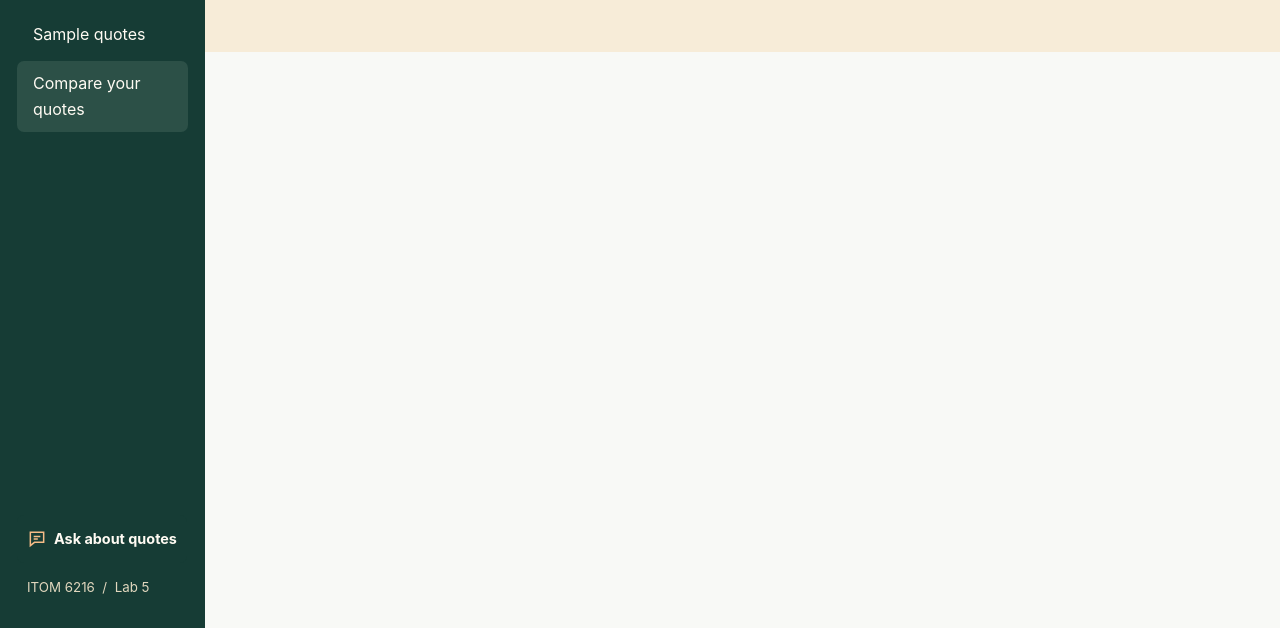
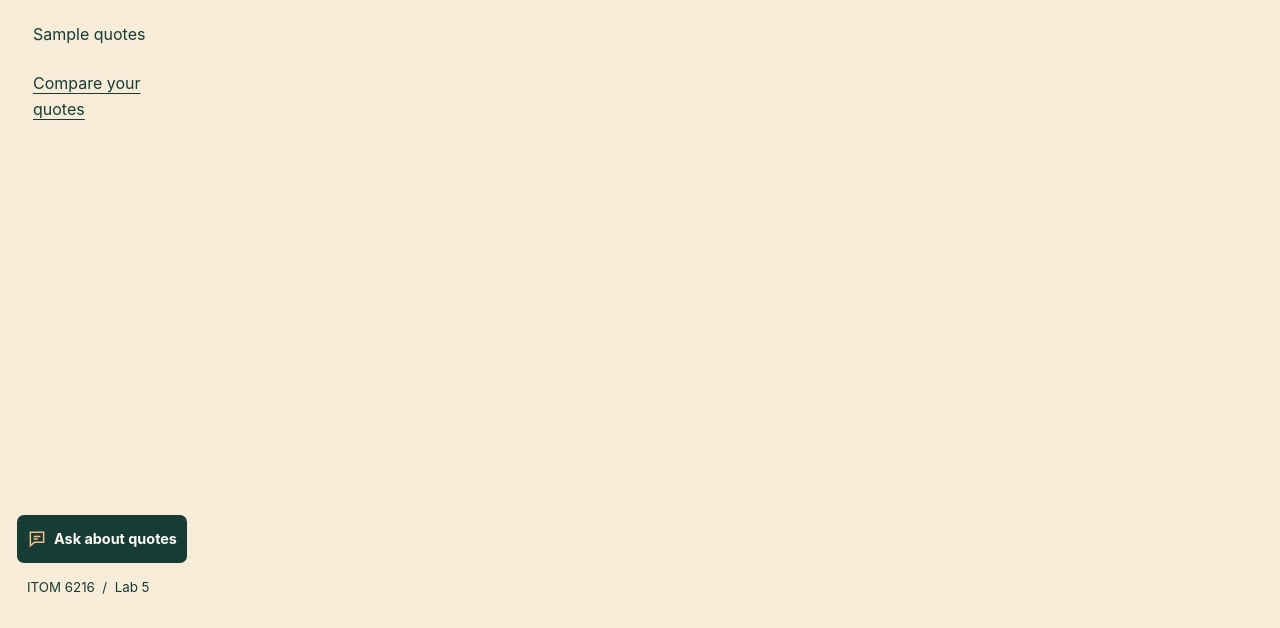
Before and after one commit to dshimmon/itom-6216-lab-5, a plain HTML site: page your-quotes.html in a window 1280 px wide. Shown: the part 172-800 px from the top of the page. Drawn offline with Linux system fonts and the light colour scheme.

Commit message:
Extend the Compare your quotes cream background across the page

```diff
--- a/your-quotes.html
+++ b/your-quotes.html
@@ -8,9 +8,19 @@
 <link rel="icon" href="./assets/mark.svg" type="image/svg+xml">
 <link rel="stylesheet" href="./assets/site.css?v=5">
 <link rel="stylesheet" href="./assets/landing.css?v=5">
+<style>
+  .personal-quotes { min-height: 100vh; min-height: 100dvh; }
+  .personal-quotes .rail { background: var(--cream); color: var(--forest); }
+  .personal-quotes .paper-mark, .personal-quotes .rail small { color: var(--forest); }
+  .personal-quotes .rail nav a[aria-current], .personal-quotes .rail nav a:hover {
+    background: transparent;
+    text-decoration: underline;
+    text-underline-offset: .25em;
+  }
+</style>
 <script defer src="./assets/site.js"></script>
 </head>
-<body class="landing">
+<body class="landing personal-quotes">
 <a class="skip" href="#main">Skip to content</a>
 <header class="rail">
   <a class="brand" href="./index.html?v=5" aria-label="QuoteSide home"><span class="paper-mark" aria-hidden="true"></span>QuoteSide</a>
```
